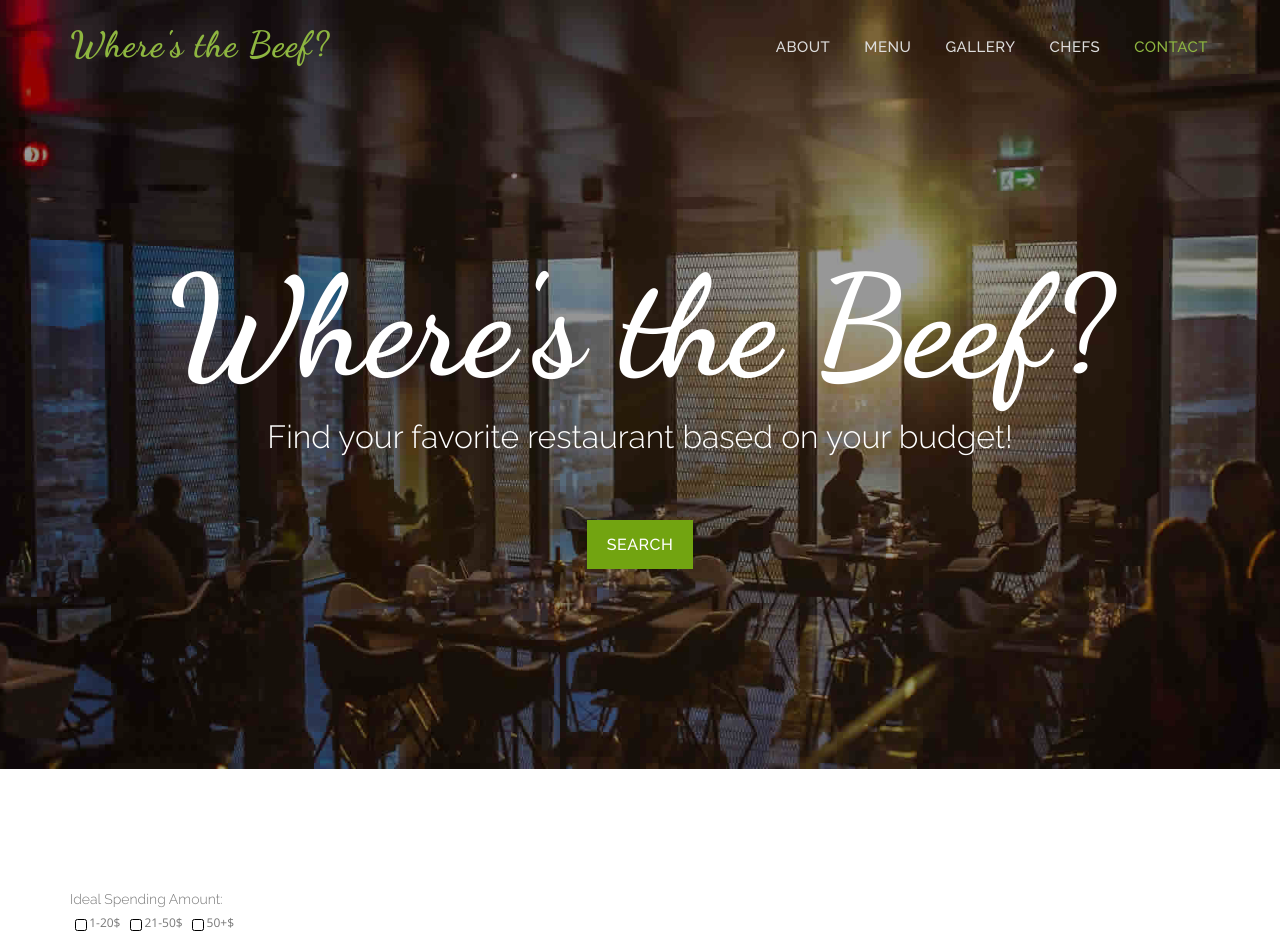
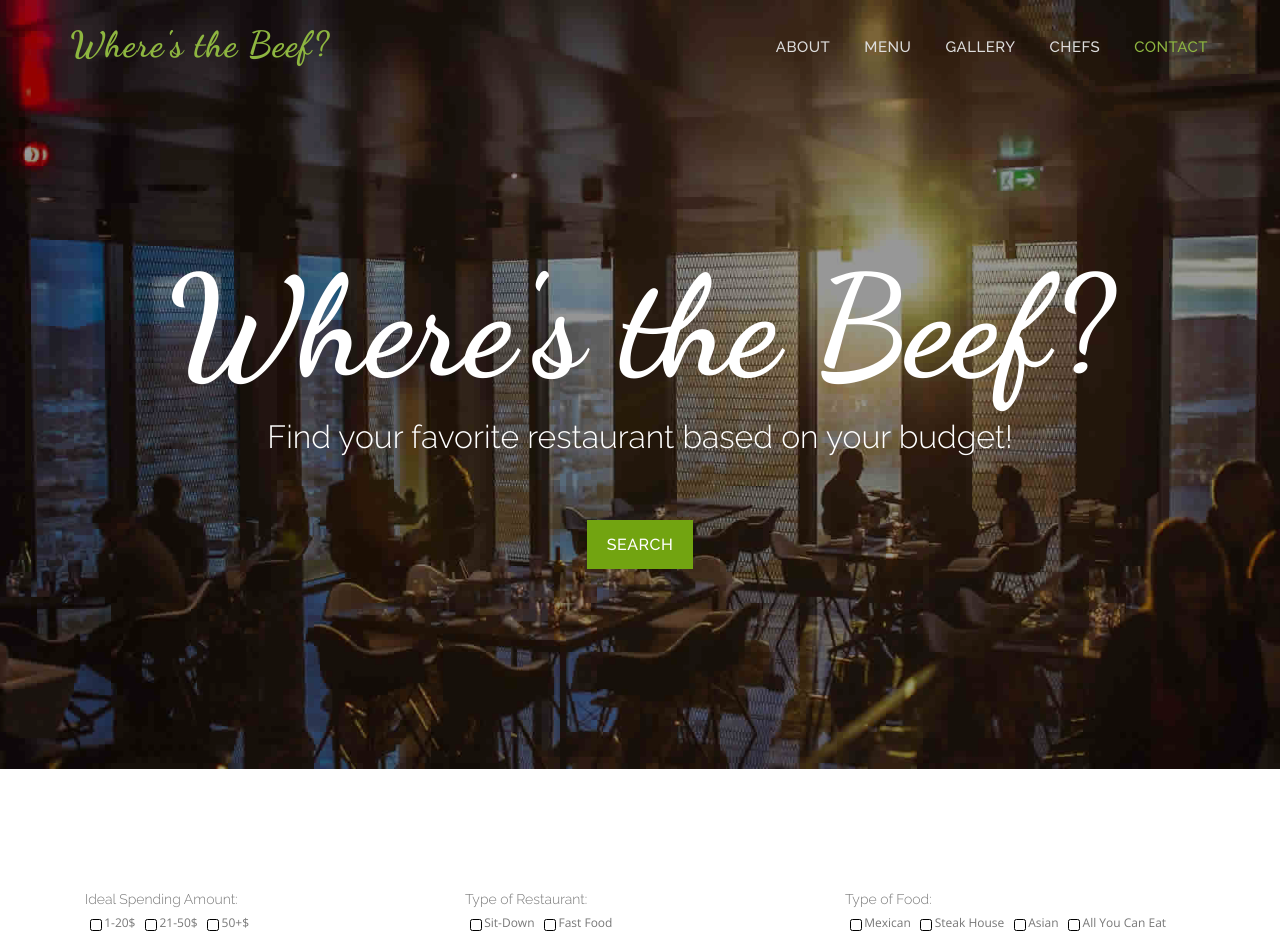
Before and after one commit to Chillstice/2018-Team3, a Django app: page /home/ in a window 1280 px wide. Shown: the top 936 px of the page. Run offline with Django 3.2, Linux system fonts and the light colour scheme; some libraries are stand-ins or nearby versions.

Commit message:
Filters and Search Button
I'm putting this code up for anyone who wants to make it look nicer with some CSS. The css file is under "searchfilters.css". feel free to add some code to this version

```diff
--- /dev/null
+++ b/team3django/home/static/css/searchfilters.css
@@ -0,0 +1,46 @@
+input[type=checkbox] + label {
+	display: block;
+	margin: 0.2em;
+	cursor: pointer;
+	padding: 0.2em;
+}
+
+input[type=checkbox] {
+	display: none;
+}
+
+	input[type=checkbox] + label:before {
+		content: "\2714";
+		border: 0.1em solid #000;
+		border-radius: 0.2em;
+		display: inline-block;
+		width: 1em;
+		height: 1em;
+		padding-left: 0.2em;
+		padding-bottom: 0.3em;
+		margin-right: 0.2em;
+		vertical-align: bottom;
+		color: transparent;
+		transition: .2s;
+	}
+
+	input[type=checkbox] + label:active:before {
+		transform: scale(0);
+	}
+
+	input[type=checkbox]:checked + label:before {
+		background-color: MediumSeaGreen;
+		border-color: MediumSeaGreen;
+		color: #fff;
+	}
+
+	input[type=checkbox]:disabled + label:before {
+		transform: scale(1);
+		border-color: #aaa;
+	}
+
+	input[type=checkbox]:checked:disabled + label:before {
+		transform: scale(1);
+		background-color: #bfb;
+		border-color: #bfb;
+	}
--- a/team3django/home/templates/home/theme.html
+++ b/team3django/home/templates/home/theme.html
@@ -21,6 +21,7 @@
 
 	<!-- Stylesheet
 		================================================== -->
+	<link rel="stylesheet" type="text/css" href="{% static 'css/searchfilters.css' %}">
 	<link rel="stylesheet" type="text/css" href="{% static 'css/style.css' %}">
 	<link rel="stylesheet" type="text/css" href="{% static 'css/nivo-lightbox/nivo-lightbox.css' %}">
 	<link rel="stylesheet" type="text/css" href="{% static 'css/nivo-lightbox/default.css' %}">
@@ -60,59 +61,6 @@
 			background-color: grey;
 		}
 	</style>
-
-	<!--Google Maps Search Forms CSS-->
-	<style>
-		input[type=checkbox] + label {
-			display: block;
-			margin: 0.2em;
-			cursor: pointer;
-			padding: 0.2em;
-		}
-
-		input[type=checkbox] {
-			display: none;
-		}
-
-			input[type=checkbox] + label:before {
-				content: "\2714";
-				border: 0.1em solid #000;
-				border-radius: 0.2em;
-				display: inline-block;
-				width: 1em;
-				height: 1em;
-				padding-left: 0.2em;
-				padding-bottom: 0.3em;
-				margin-right: 0.2em;
-				vertical-align: bottom;
-				color: transparent;
-				transition: .2s;
-			}
-
-			input[type=checkbox] + label:active:before {
-				transform: scale(0);
-			}
-
-			input[type=checkbox]:checked + label:before {
-				background-color: MediumSeaGreen;
-				border-color: MediumSeaGreen;
-				color: #fff;
-			}
-
-			input[type=checkbox]:disabled + label:before {
-				transform: scale(1);
-				border-color: #aaa;
-			}
-
-			input[type=checkbox]:checked:disabled + label:before {
-				transform: scale(1);
-				background-color: #bfb;
-				border-color: #bfb;
-			}
-	</style>
-
-
-
 
 	<!-- HTML5 shim and Respond.js for IE8 support of HTML5 elements and media queries -->
 	<!-- WARNING: Respond.js doesn't work if you view the page via file:// -->
@@ -165,7 +113,7 @@
 
 	<div id="about">
 		<div class="container">
-
+			<div class="col-md-10 col-lg-4">
 				Ideal Spending Amount: <br>
 
 				<form>
@@ -177,6 +125,44 @@
 					<label for="box3">50+$</label>
 				</form>
 
+			</div>
+
+			<div class="col-md-10 col-lg-4">
+				Type of Restaurant: <br>
+				<form>
+					<input type="checkbox" id="box4" name="box-4" value="Sit Down">
+					<label for="box4">Sit-Down</label>
+					<input type="checkbox" id="box5" name="box-5" value="Fast Food">
+					<label for="box5">Fast Food</label>
+				</form>
+
+			</div>
+
+			<div class="col-xs-12 col-lg-4">
+				Type of Food: <br>
+				<form>
+					<input type="checkbox" id="box6" name="box-6" value="Mexican">
+					<label for="box6">Mexican</label>
+					<input type="checkbox" id="box7" name="box-7" value="Steak House">
+					<label for="box7">Steak House</label>
+					<input type="checkbox" id="box8" name="box-8" value="Asian">
+					<label for="box8">Asian</label>
+					<input type="checkbox" id="box9" name="box-9" value="AllYouCanEat">
+					<label for="box9">All You Can Eat</label>
+					<input type="checkbox" id="box10" name="box-10" value="Breakfast">
+					<label for="box10">Breakfast</label>
+					<input type="checkbox" id="box11" name="box-11" value="Any">
+					<label for="box11">Any</label>
+
+				</form>
+			</div>
+
+			<div class="col-md-10 col-lg-4">
+				<form>
+					<input type="button" id="search1" name="search-1" value="search">
+					<label for="search1"></label>
+				</form>
+			</div>
 		</div>
 
 		<div id="map"></div>
```
Lines whose indentation alone changed are shown as unchanged.
